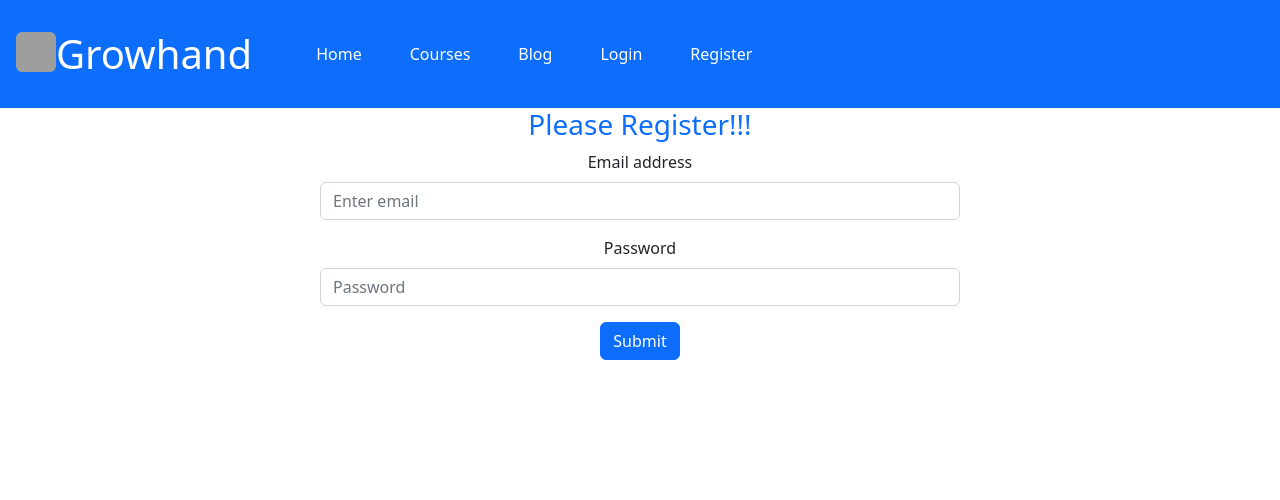
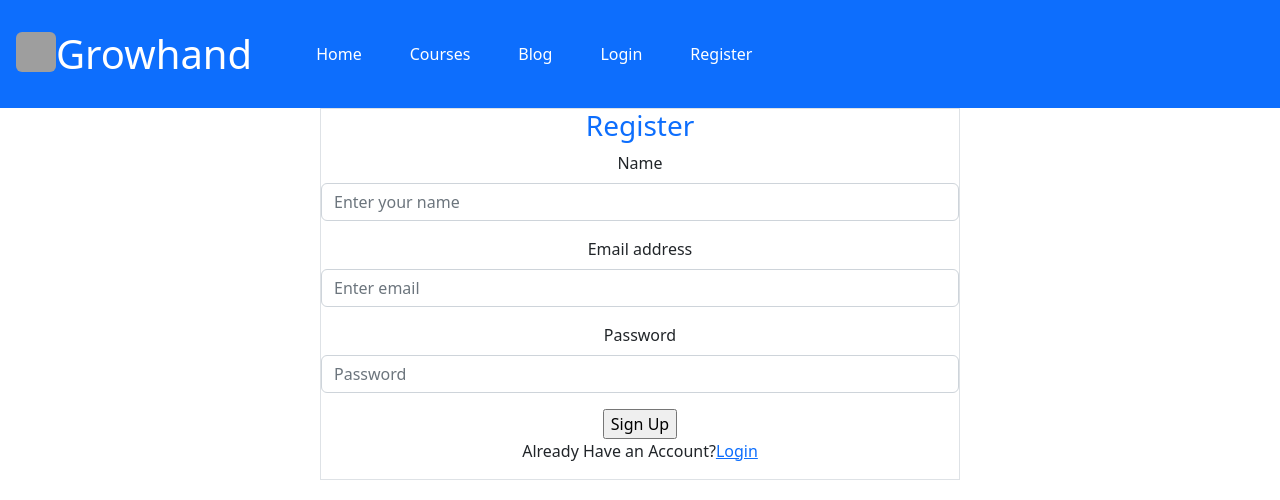
Before and after one commit to arif1278/pro-web-education, a React (Create React App) app: page /register in a window 1280 px wide. Shown: the top 500 px of the page. Built offline with nearby package versions, Linux system fonts and the light colour scheme; grey boxes are pictures that could not be loaded.

Commit message:
second commit

```diff
--- a/src/Form/Login/Login.js
+++ b/src/Form/Login/Login.js
@@ -1,6 +1,6 @@
 import React from 'react';
-import Button from 'react-bootstrap/Button';
 import Form from 'react-bootstrap/Form';
+import { Link } from 'react-router-dom';
 
 const Login = () => {
     const handleLogin = event => {
@@ -11,22 +11,22 @@ const Login = () => {
         console.log(email, password);
     }
     return (
-        <div className='w-50 mx-auto'>
+        <div className='w-50 mx-auto border'>
             <h3 className='text-primary'>Login</h3>
             <Form onSubmit={handleLogin}>
+
                 <Form.Group className="mb-3" controlId="formBasicEmail">
                     <Form.Label>Email address</Form.Label>
-                    <Form.Control type="email" name='email' placeholder="Enter email" />
+                    <Form.Control type="email" name='email' placeholder="Enter email" required />
                 </Form.Group>
 
                 <Form.Group className="mb-3" controlId="formBasicPassword">
                     <Form.Label>Password</Form.Label>
-                    <Form.Control type="password" name='password' placeholder="Password" />
+                    <Form.Control type="password" name='password' placeholder="Password" required />
                 </Form.Group>
-                <Button variant="primary" type="submit">
-                    Submit
-                </Button>
+                <input type="submit" value="Login" />
             </Form>
+            <p>New to Growhand? <Link to='/register'>Create a new account</Link></p>
         </div>
     );
 };
--- a/src/Form/Register/Register.js
+++ b/src/Form/Register/Register.js
@@ -1,6 +1,7 @@
 import React from 'react';
 import Button from 'react-bootstrap/Button';
 import Form from 'react-bootstrap/Form';
+import { Link } from 'react-router-dom';
 
 const Register = () => {
 
@@ -13,22 +14,25 @@ const Register = () => {
     }
 
     return (
-        <div className='w-50 mx-auto'>
-            <h3 className='text-primary'>Please Register!!!</h3>
+        <div className='w-50 mx-auto border'>
+            <h3 className='text-primary'>Register</h3>
             <Form onSubmit={handleRegister}>
                 <Form.Group className="mb-3" controlId="formBasicEmail">
+                    <Form.Label>Name</Form.Label>
+                    <Form.Control type="text" name='text' placeholder="Enter your name" required />
+                </Form.Group>
+                <Form.Group className="mb-3" controlId="formBasicEmail">
                     <Form.Label>Email address</Form.Label>
-                    <Form.Control type="email" name='email' placeholder="Enter email" />
+                    <Form.Control type="email" name='email' placeholder="Enter email" required />
                 </Form.Group>
 
                 <Form.Group className="mb-3" controlId="formBasicPassword">
                     <Form.Label>Password</Form.Label>
-                    <Form.Control type="password" name='password' placeholder="Password" />
+                    <Form.Control type="password" name='password' placeholder="Password" required />
                 </Form.Group>
-                <Button variant="primary" type="submit">
-                    Submit
-                </Button>
+                <input type="submit" value="Sign Up" />
             </Form>
+            <p>Already Have an Account?<Link to='/login'>Login</Link></p>
         </div>
 
     );
```
